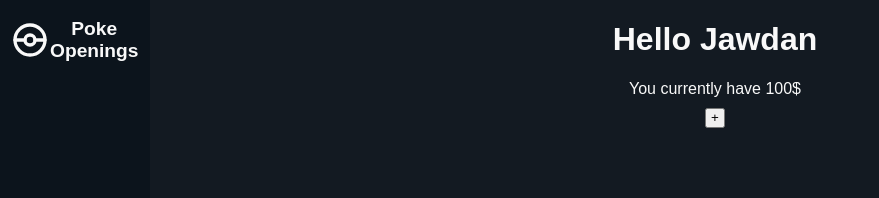
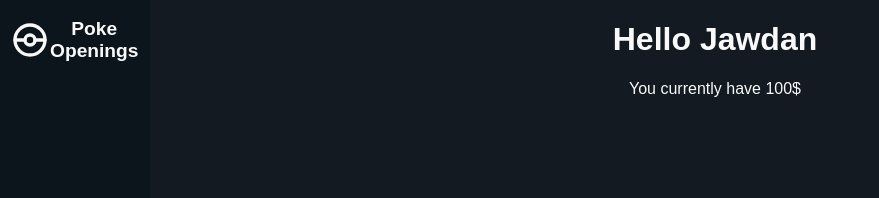
Before and after one commit to jawdaayyn/tp-react, a React (Vite) app: page / in a window 1280 px wide. Shown: the top 198 px of the page, without its empty margins (0-879 px from the left). Built offline with nearby package versions, Linux system fonts and the light colour scheme; no server answers; a web font is replaced by a local one.

Commit message:
removed useless button

```diff
--- a/src/pages/Home/Home.jsx
+++ b/src/pages/Home/Home.jsx
@@ -13,26 +13,6 @@ export default function Home() {
       >
         <h1>{`Hello ${state.user.name}`}</h1>
         <span>{`You currently have ${state.user.balance}$`}</span>
-
-        <button
-          className="df aic jcc"
-          style={{
-            marginTop: "10px",
-            width: "20px",
-            height: "20px",
-          }}
-          onClick={() =>
-            dispatch({
-              selection: "user",
-              action: {
-                ...state.user,
-                balance: state.user.balance + 1,
-              },
-            })
-          }
-        >
-          +
-        </button>
       </div>
     </div>
   );
```
Also changed, not shown: src/StateContext.jsx (+9 -0 lines).
